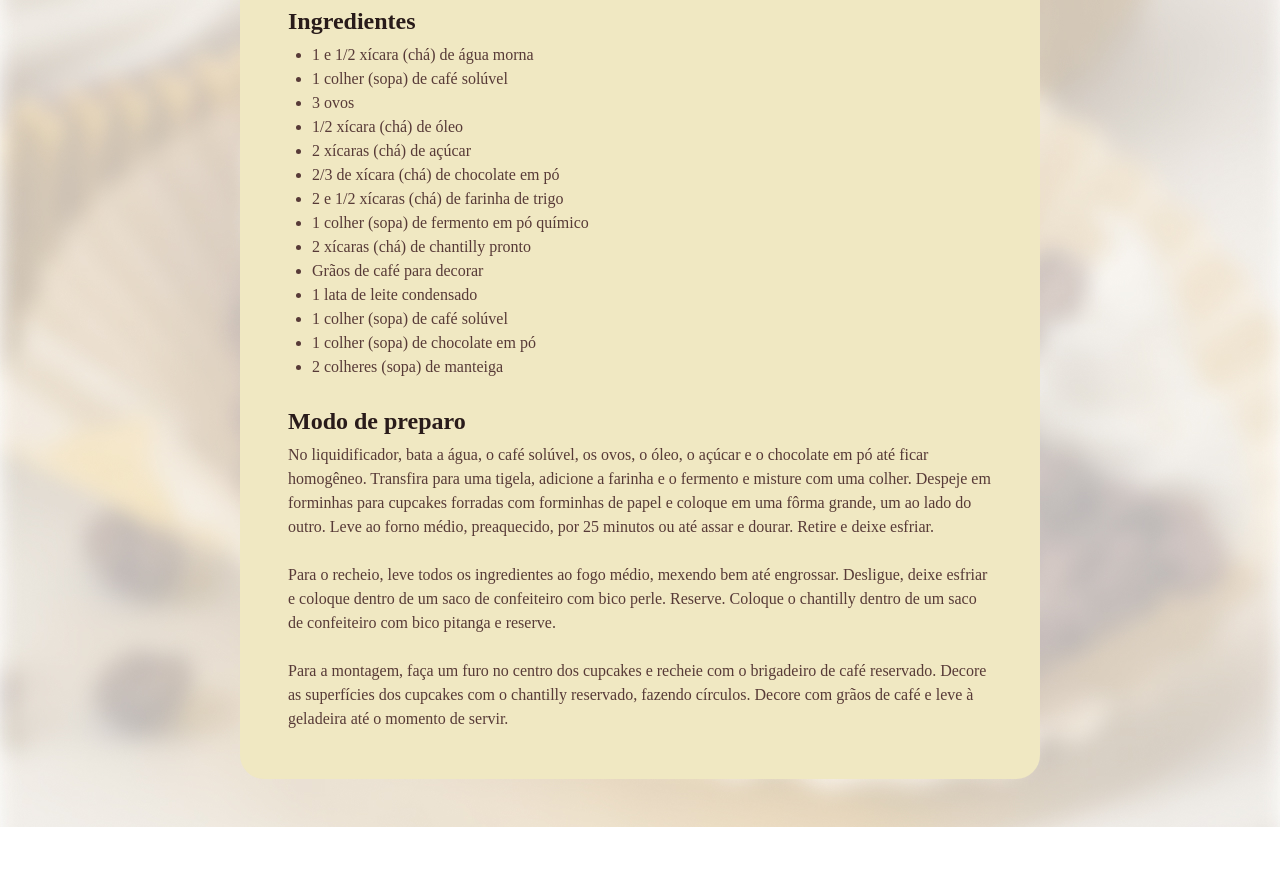
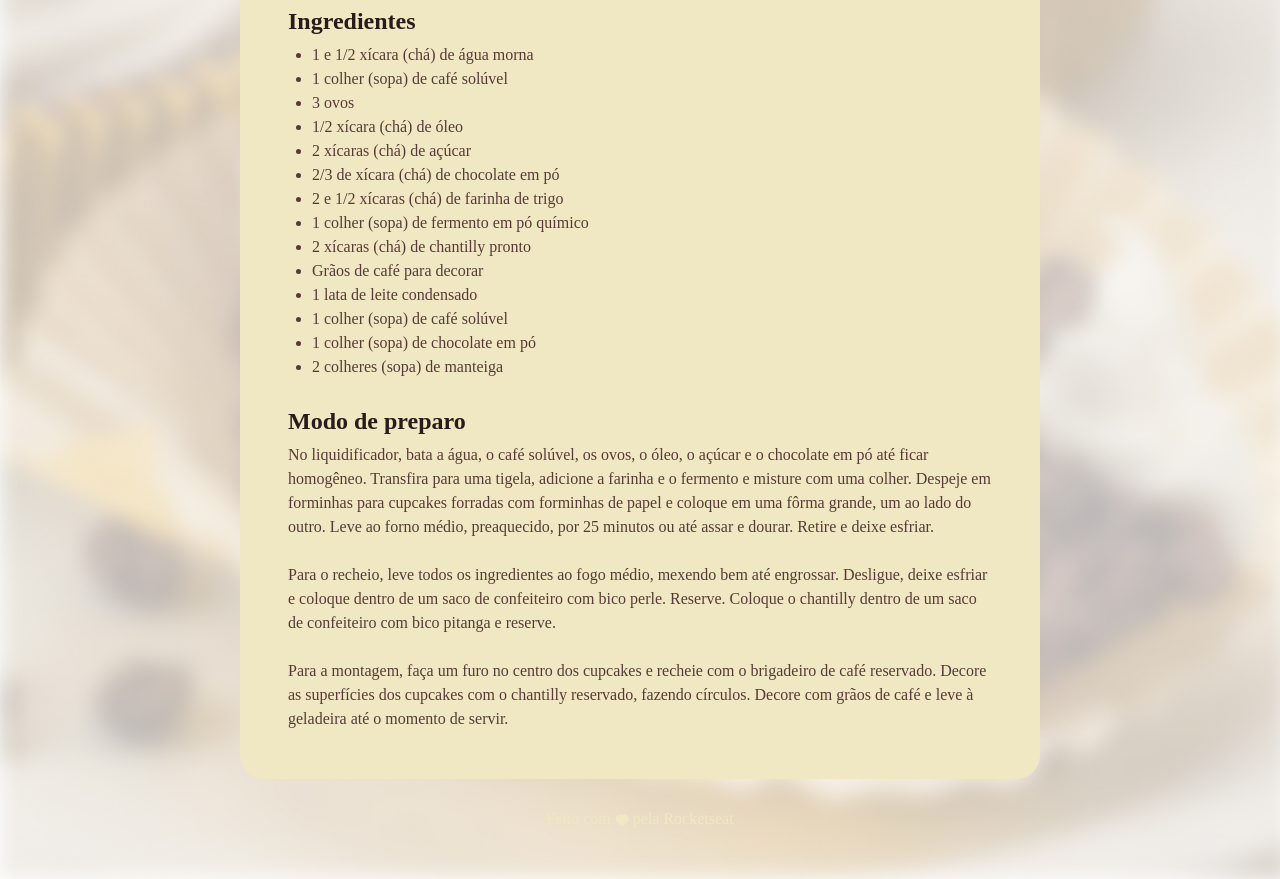
Before and after one commit to alissonsveen/pagina-de-receita, a plain HTML site: page index.html in a window 1280 px wide. Shown: the part 720-1599 px from the top of the page. Before the commit the page ends 1547 px from the top, so only its background shows below. Drawn offline with Linux system fonts and the light colour scheme; a web font is replaced by a local one.

Commit message:
adicionando o footer

```diff
--- a/index.html
+++ b/index.html
@@ -66,6 +66,6 @@
         </section>
       </main>
     </div>
-
+    <footer> Feito com <img src="./assets/coracao.svg" alt="coracao"> pela Rocketseat</footer>
 </body>
 </html>
--- a/style.css
+++ b/style.css
@@ -1,6 +1,7 @@
 * {
     margin: 0;
     padding: 0;
+
 }
 
 :root {
@@ -20,7 +21,7 @@ body {
     padding: 24px;
     background-color: #F0E8C2;
     border-radius: 24px;
-    margin: 48px auto;
+    margin: 48px auto 28px;
 
 }
 
@@ -58,3 +59,13 @@ h1, h2 {
 ul {
     padding-left: 24px;
 }
+
+footer {
+    color: #F0E8C2;
+    text-align: center;
+    padding-bottom: 48px;
+}
+
+footer img {
+    vertical-align: middle;
+}
```
Also changed, not shown: assets/Página de receita.jpg (deleted), assets/coracao.svg (added).
